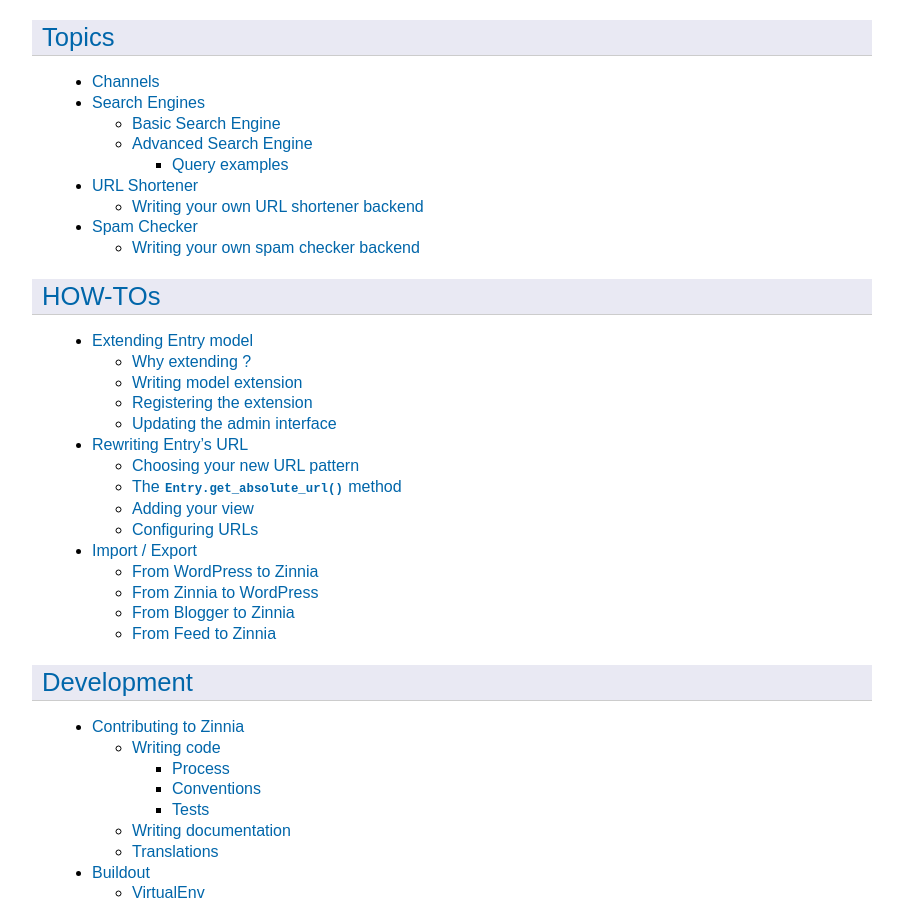
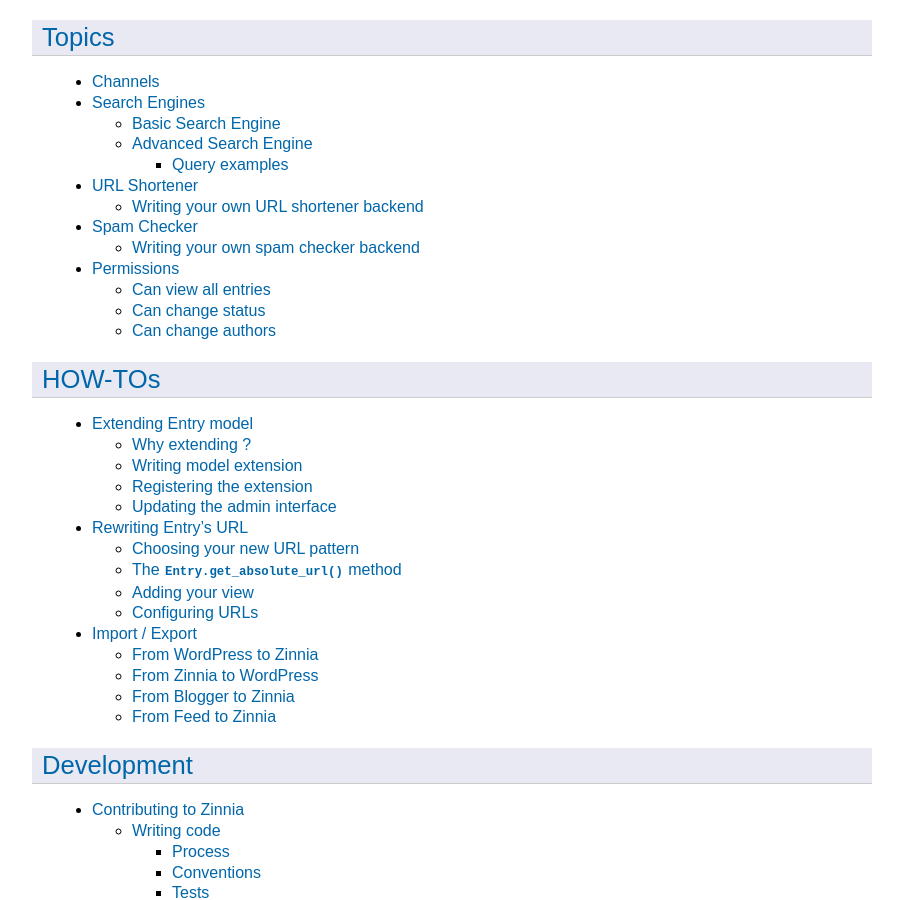
Before and after one commit to Fantomas42/django-blog-zinnia, a Sphinx documentation site: the page built from docs/index.rst, in a window 1280 px wide and 900 px high, scrolled down 818 px. Shown: the whole window, without its empty margins (178-1081 px from the left). Built offline with Sphinx 7.4.7, drawn with Linux system fonts in a browser that asks for light colours; some of the changed lines change nothing that is shown.

Commit message:
adding documentation on permissions

```diff
--- a/docs/index.rst
+++ b/docs/index.rst
@@ -29,6 +29,7 @@
    topics/search_engines
    topics/url_shortener
    topics/spam_checker
+   topics/permissions
 
 HOW-TOs
 --------
--- /dev/null
+++ b/docs/topics/permissions.rst
@@ -0,0 +1,55 @@
+===========
+Permissions
+===========
+
+.. module:: zinnia.models
+In addition to the **add**, **change** and **delete** permissions
+automatically created, the default :class:`Entry` model provides three
+extra permissions. These permissions will be used in the admin site to
+provide a collaborative work feature when creating and editing the
+entries. You can use these permissions in your custom views and templates
+and of course change the list of Entry's permissions by
+:doc:`/how-to/extending_entry_model`.
+
+.. seealso::
+   :attr:`django.db.models.Options.permissions` for more information about
+   the permissions on the Django models.
+
+Now let's move on to the descriptions and implementations of these
+permissions.
+
+.. _can-view-all:
+
+Can view all entries
+====================
+
+In the admin site, this permission is used to limit the entries displayed
+and editable by a staff member. If the user does not have this permission,
+only his own entries will be editable. It's particulary useful when you
+have multiple authors and you don't want them to be allowed to share the
+entries
+
+.. _can-change-status:
+
+Can change status
+=================
+
+Thanks to this permission, a user can change the status of an entry. If the
+user is not granted with this permission, he will be able to create entries
+but they will remain in the ``DRAFT`` status until someone granted with this
+permission changes the status to ``PUBLISH``.
+
+Or you can let an user edit your entries without letting him change the
+publication status.
+
+.. _can-change-author:
+
+Can change authors
+==================
+
+This permission allows a user to change the authors who can participate to
+the entries. When you create an entry, you will be its author by default,
+unless you set the authors field. If you are granted with this permission,
+you can assign any staff member to the authors' list. If you set an author
+who does not have the ``can_view_all`` permission, he will now be able to
+view the entry.
```
